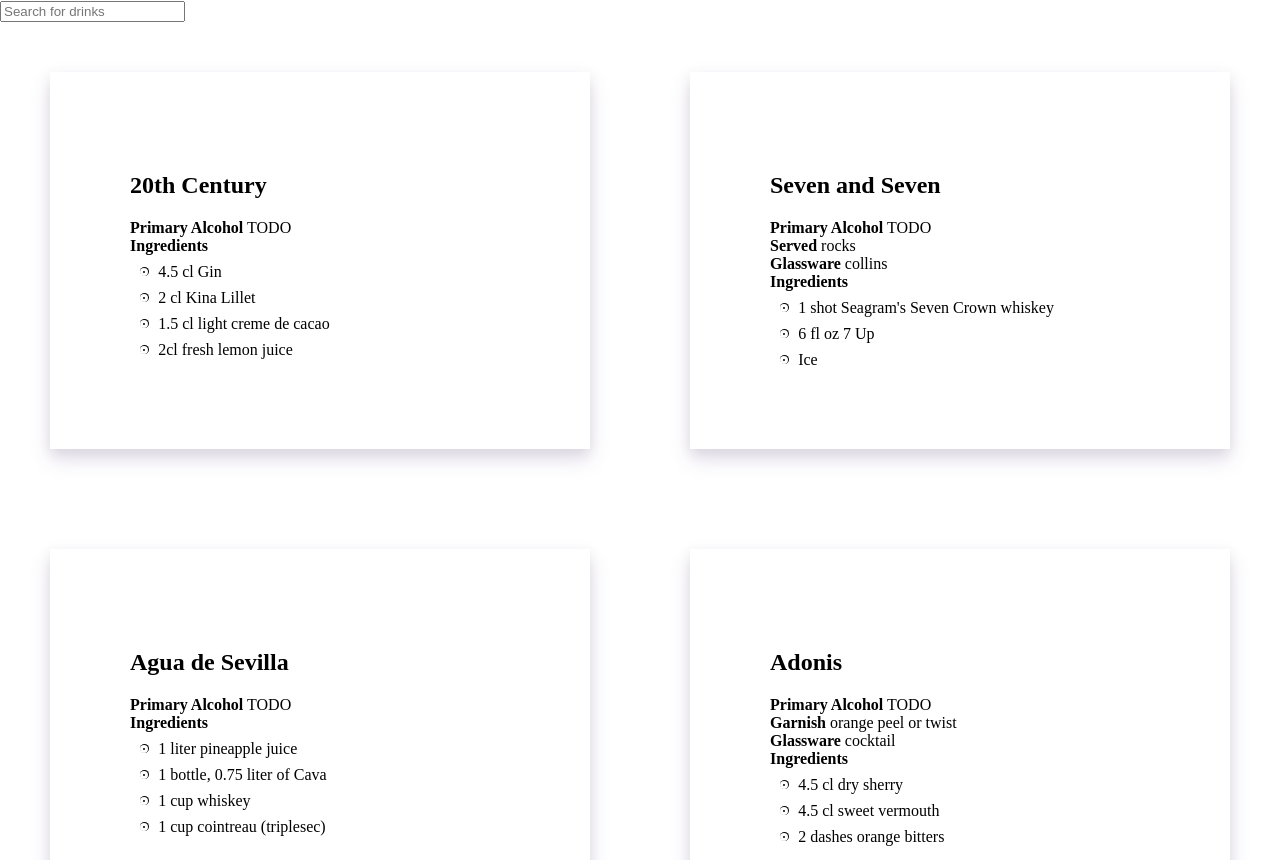
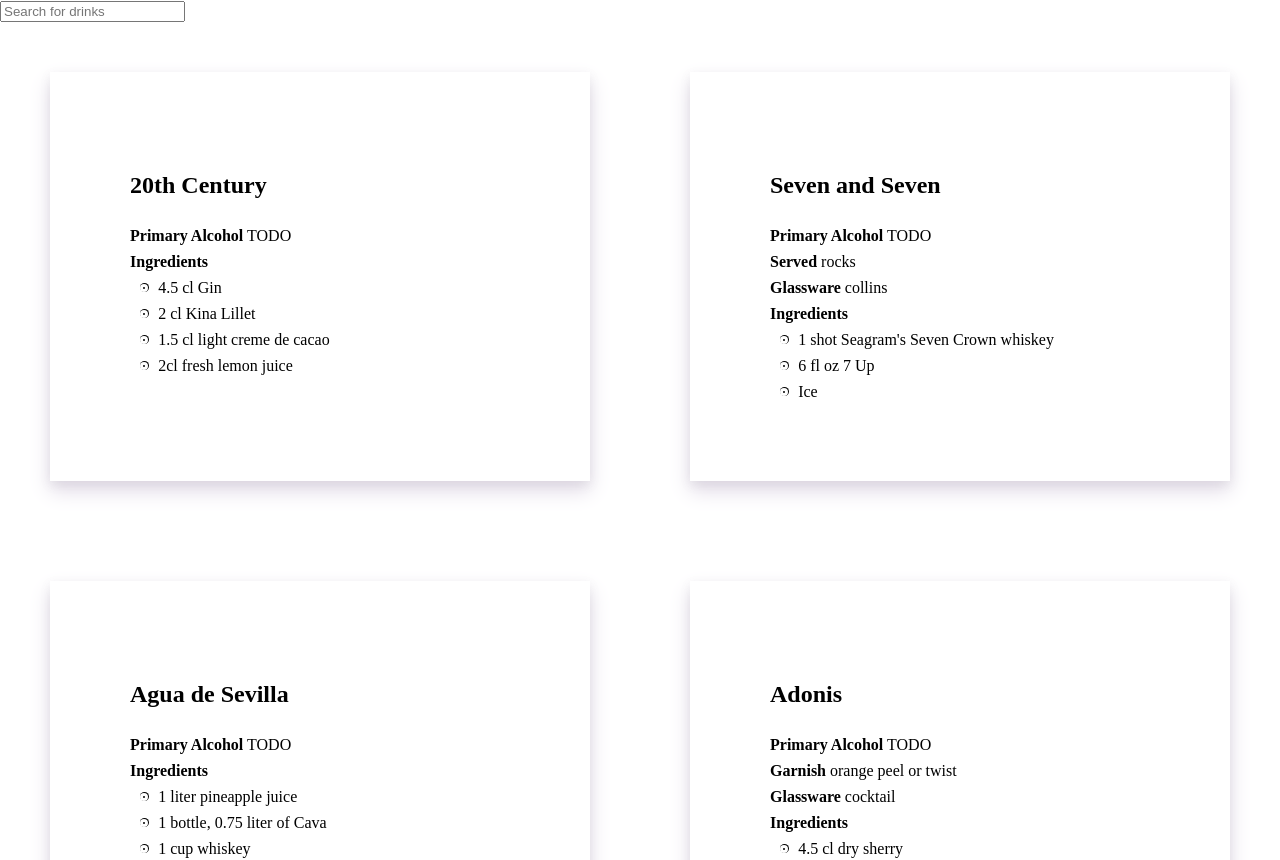
Before and after one commit to cmsparks/cocktail-db, a React (Create React App) app in the folder cocktail-web/: page / in a window 1280 px wide. Shown: the top 860 px of the page. Built offline with nearby package versions, Linux system fonts and the light colour scheme.

Commit message:
cocktail item margin

```diff
--- a/cocktail-web/src/App.css
+++ b/cocktail-web/src/App.css
@@ -14,6 +14,10 @@
   padding: 80px;
   background: #FFFFFF;
   box-shadow: 0px 4px 10px rgba(121, 121, 121, 0.1), 0px 10px 20px #E2DBE8;
+}
+
+.cocktail-item {
+  margin-top: 0.5em;
 }
 
 .cocktail > h1 {
```
